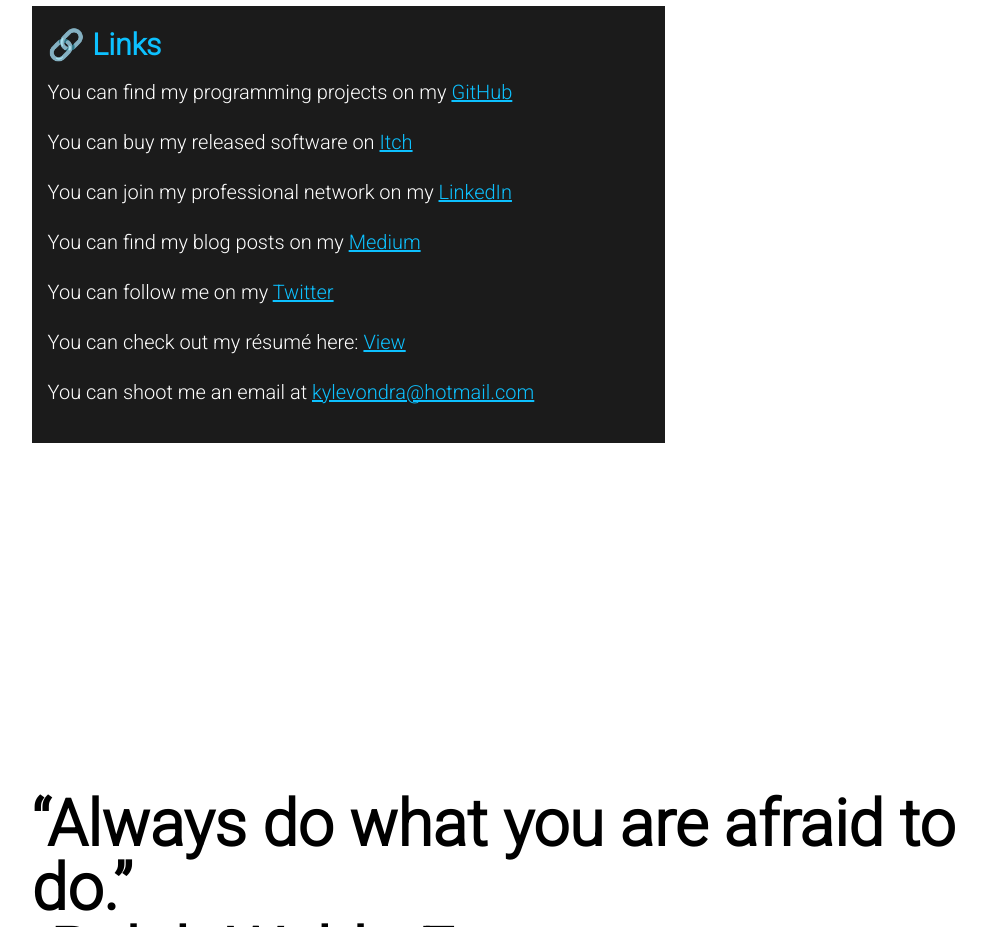
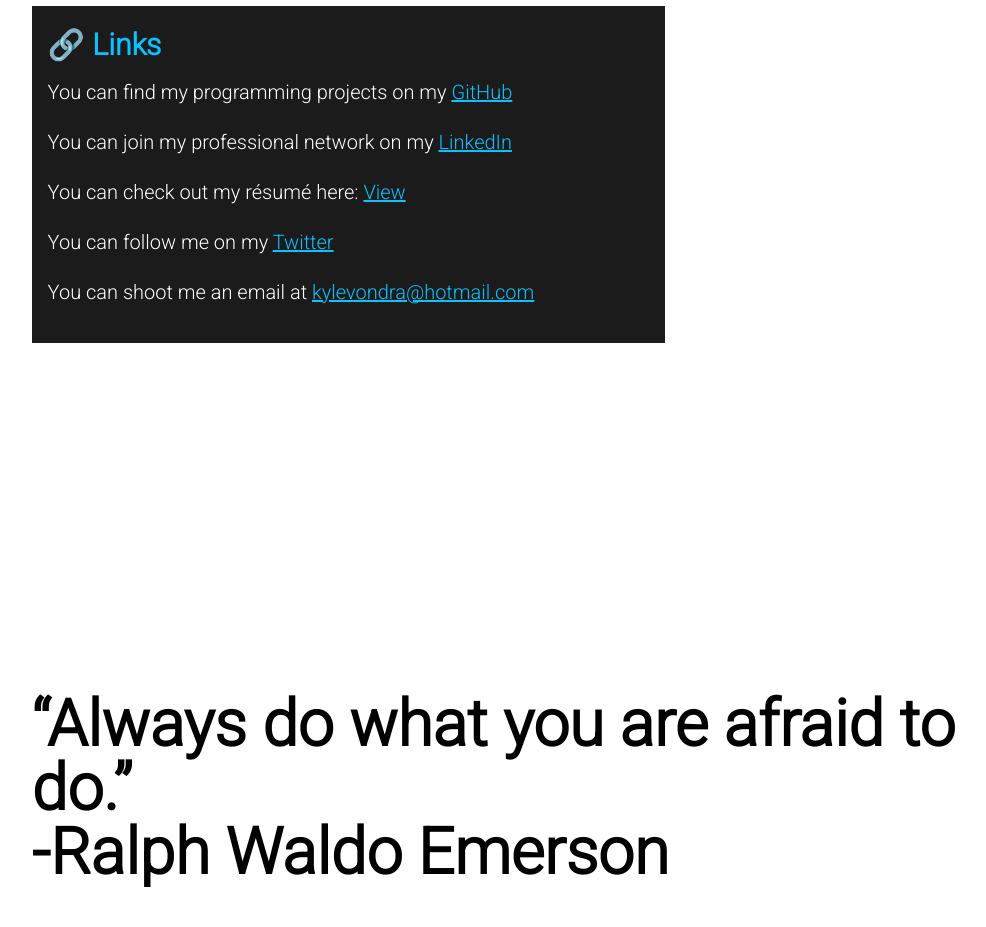
Before and after one commit to kylevondra/Portfolio-Website, a website built with Vite: page PortfolioSite/index.html in a window 1280 px wide. Shown: the part 2420-3347 px from the top of the page, without its empty margins (82-1068 px from the left). Built offline with nearby package versions, Linux system fonts and the light colour scheme.

Commit message:
updated links

```diff
--- a/PortfolioSite/index.html
+++ b/PortfolioSite/index.html
@@ -44,12 +44,12 @@
       <h2>🔗 Links</h2>
 
       <p>You can find my programming projects on my <a target="_blank" href="https://github.com/kylevondra">GitHub</a></p>
-      <p>You can buy my released software on <a target="_blank" href="https://stackoverfl0.itch.io/">Itch</a></p>
       <p>You can join my professional network on my <a target="_blank" href="https://linkedin.com/in/kylevondra">LinkedIn</a></p>
-      <p>You can find my blog posts on my <a target="_blank" href="https://medium.com/@kylevondra">Medium</a></p>
+      <p>You can check out my résumé here: <a target="_blank" href="https://drive.google.com/file/d/1N8Ez43-KIo8Vvy3Lh9L7PlQNqGPA0c0c/view?usp=sharing">View</a></p>
       <p>You can follow me on my <a target="_blank" href="https://twitter.com/kyle_vondra">Twitter</a></p>
-      <p>You can check out my résumé here: <a target="_blank" href="https://drive.google.com/file/d/1N8Ez43-KIo8Vvy3Lh9L7PlQNqGPA0c0c/view?usp=sharing">View</a></p>
       <p>You can shoot me an email at <a target="_blank" href="mailto:kylevondra@hotmail.com">kylevondra@hotmail.com</a></p>
+      <!-- <p>You can buy my released software on <a target="_blank" href="https://stackoverfl0.itch.io/">Itch</a></p> -->
+      <!-- <p>You can find my blog posts on my <a target="_blank" href="https://medium.com/@kylevondra">Medium</a></p> -->
 
     </section>
 
```
